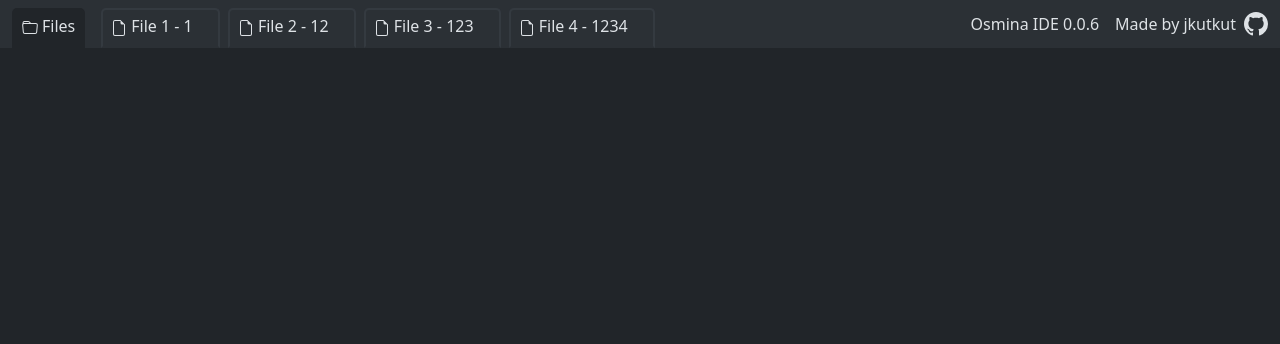
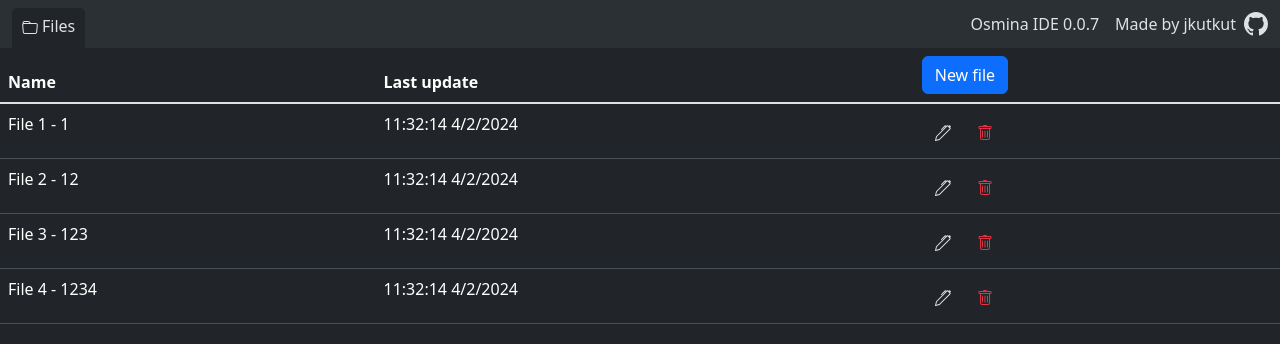
Before and after one commit to Jkutkut/osmia-ide, a React (Vite) app in the folder osmia-ide/: page / in a window 1280 px wide. Shown: the top 344 px of the page. Built offline with nearby package versions, Linux system fonts and the light colour scheme.

Commit message:
wip: logic to handle files

```diff
--- a/osmia-ide/package.json
+++ b/osmia-ide/package.json
@@ -5,7 +5,7 @@
     "type": "git",
     "url": "https://github.com/jkutkut/osmia-ide.git"
   },
-  "version": "0.0.6",
+  "version": "0.0.7",
   "type": "module",
   "scripts": {
     "dev": "vite --port $PORT",
--- a/osmia-ide/src/App.tsx
+++ b/osmia-ide/src/App.tsx
@@ -2,25 +2,142 @@ import './i18n/i18n.ts'
 import {useState} from 'react';
 
 import Navbar from './components/navbar/Navbar.tsx';
+import PencilLogo from './assets/PencilLogo.tsx';
+import TrashLogo from './assets/TrashLogo.tsx';
+
+function createFile(n: number) {
+  const text_with_n_chars = Array.from({ length: n }, (_, index) => index + 1).join('');
+  const d = new Date();
+  const date = `${d.getHours()}:${d.getMinutes()}:${d.getSeconds()} ${d.getDate()}/${d.getMonth()}/${d.getFullYear()}`;
+  return {
+    id: `file-${n}`,
+    name: `File ${n} - ${text_with_n_chars}`,
+    last_update: d,
+    last_udate_str: date
+  } as File;
+}
 
 function fileGenerator(nbr: number) {
-  return Array.from({ length: nbr }, (_, index) => index + 1)
-    .map(n => {
-      const text_with_n_chars = Array.from({ length: n }, (_, index) => index + 1).join('');
-      return {id: `file-${n}`, name: `File ${n} - ${text_with_n_chars}`}
-    });
+  return Array.from({ length: nbr }, (_, index) => index + 1).map(createFile);
+}
+
+type File = {
+  id: string
+  name: string
+  last_update: Date
+  last_udate_str: string
 }
 
 function App() {
-  const [ openFiles ] = useState(fileGenerator(4));
-  const [activeTab, setActiveTab] = useState(-1);
+  const [ files, setFiles ] = useState<File[]>(fileGenerator(4));
+  const [ tabIndex, setTabIndex ] = useState(-1);
+  const [ editorFiles, setEditorFiles ] = useState<File[]>([]);
+
+  const closeFile = (fileId: string) => {
+    const openFiles = editorFiles.filter(file => file.id !== fileId);
+    const openFileIdx = editorFiles.findIndex(file => file.id === fileId);
+    const newIdx = (openFileIdx <= tabIndex) ? Math.max(-1, tabIndex - 1) : tabIndex;
+    setTabIndex(newIdx);
+    setEditorFiles(openFiles);
+  };
+
+  const removeFile = (fileId: string) => {
+    closeFile(fileId);
+    const newFiles = files.filter(file => file.id !== fileId);
+    setFiles(newFiles);
+  };
+
+  const editFile = (fileId: string) => {
+    let wantedFile = files.find(file => file.id === fileId);
+    if (!wantedFile) {
+      return;
+    }
+    let fileIdx = editorFiles.findIndex(file => file.id === fileId);
+    if (fileIdx === -1) {
+      setTabIndex(editorFiles.length);
+      setEditorFiles([...editorFiles, wantedFile]);
+    }
+    else {
+      setTabIndex(fileIdx);
+    }
+  };
+
+  const addFile = () => {
+    const newFile = createFile(files.length + 1);
+    setFiles([...files, newFile]);
+    setTabIndex(editorFiles.length);
+    setEditorFiles([...editorFiles, newFile]);
+  };
+
+  const setActiveTab = (tab: number) => {
+    if (tab < -1 || tab >= editorFiles.length) {
+      return;
+    }
+    setTabIndex(tab);
+  };
+
   return <>
     <Navbar
-      activeTab={activeTab}
-      setActiveTab={setActiveTab}
-      files={openFiles}
+      closeFile={closeFile}
+      tabIndex={tabIndex}
+      editorFiles={editorFiles}
+      focusTab={setActiveTab}
     />
-  </>
+    {tabIndex === -1 &&
+      <table className="table">
+        <thead>
+          <tr>
+            <th scope="col">
+              Name
+              {/* TODO i18n */}
+            </th>
+            <th scope="col">
+              Last update
+              {/* TODO i18n */}
+            </th>
+            <th scope="col">
+              {/*Actions*/}
+              {/* TODO i18n */}
+              <button
+                className="btn btn-primary"
+                onClick={addFile}
+              >
+                New file
+              </button>
+            </th>
+          </tr>
+        </thead>
+        <tbody className="table-group-divider">
+          {files.map((file, idx) => (
+            <tr key={idx}>
+              <td>{file.name}</td>
+              <td>{file.last_udate_str}</td>
+              <td>
+                <button
+                  className="btn"
+                  onClick={() => editFile(file.id)}
+                >
+                  <PencilLogo />
+                </button>
+                <button
+                  className="btn"
+                  onClick={() => removeFile(file.id)}
+                >
+                  <TrashLogo classes="text-danger" />
+                </button>
+              </td>
+            </tr>
+          ))}
+        </tbody>
+      </table>
+    }
+    {tabIndex !== -1 &&
+      <div>
+        {editorFiles[tabIndex].name}
+      </div>
+    }
+  </>;
 }
 
-export default App
+export default App;
+export type { File };
--- /dev/null
+++ b/osmia-ide/src/assets/PencilLogo.tsx
@@ -0,0 +1,9 @@
+const PencilLogo = () => {
+  return (
+    <svg xmlns="http://www.w3.org/2000/svg" width="16" height="16" fill="currentColor" className="bi bi-pen" viewBox="0 0 16 16">
+      <path d="m13.498.795.149-.149a1.207 1.207 0 1 1 1.707 1.708l-.149.148a1.5 1.5 0 0 1-.059 2.059L4.854 14.854a.5.5 0 0 1-.233.131l-4 1a.5.5 0 0 1-.606-.606l1-4a.5.5 0 0 1 .131-.232l9.642-9.642a.5.5 0 0 0-.642.056L6.854 4.854a.5.5 0 1 1-.708-.708L9.44.854A1.5 1.5 0 0 1 11.5.796a1.5 1.5 0 0 1 1.998-.001m-.644.766a.5.5 0 0 0-.707 0L1.95 11.756l-.764 3.057 3.057-.764L14.44 3.854a.5.5 0 0 0 0-.708z"/>
+    </svg>
+  );
+};
+
+export default PencilLogo;
--- /dev/null
+++ b/osmia-ide/src/assets/TrashLogo.tsx
@@ -0,0 +1,15 @@
+interface Props {
+  classes?: string
+}
+
+const TrashLogo = ({ classes }: Props) => {
+  classes = "bi bi-trash " + classes;
+  return (
+    <svg xmlns="http://www.w3.org/2000/svg" width="16" height="16" fill="currentColor" className={classes} viewBox="0 0 16 16">
+      <path d="M5.5 5.5A.5.5 0 0 1 6 6v6a.5.5 0 0 1-1 0V6a.5.5 0 0 1 .5-.5m2.5 0a.5.5 0 0 1 .5.5v6a.5.5 0 0 1-1 0V6a.5.5 0 0 1 .5-.5m3 .5a.5.5 0 0 0-1 0v6a.5.5 0 0 0 1 0z"/>
+      <path d="M14.5 3a1 1 0 0 1-1 1H13v9a2 2 0 0 1-2 2H5a2 2 0 0 1-2-2V4h-.5a1 1 0 0 1-1-1V2a1 1 0 0 1 1-1H6a1 1 0 0 1 1-1h2a1 1 0 0 1 1 1h3.5a1 1 0 0 1 1 1zM4.118 4 4 4.059V13a1 1 0 0 0 1 1h6a1 1 0 0 0 1-1V4.059L11.882 4zM2.5 3h11V2h-11z"/>
+    </svg>
+  );
+};
+
+export default TrashLogo;
--- a/osmia-ide/src/components/navbar/Navbar.tsx
+++ b/osmia-ide/src/components/navbar/Navbar.tsx
@@ -5,17 +5,16 @@ import NavbarFile from "./NavbarFile";
 import NavbarItem from "./NavbarItem";
 import NavbarProjectInfo from './NavbarProjectInfo';
 import './Navbar.scss';
+import {File} from '../../App';
 
 interface Props {
-  activeTab: number,
-  setActiveTab: (tab: number) => void,
-  files: {
-    id: string,
-    name: string
-  }[]
+  tabIndex: number,
+  editorFiles: File[],
+  closeFile: (fileId: string) => void,
+  focusTab: (tab: number) => void,
 };
 
-const Navbar = ({activeTab, setActiveTab, files}: Props) => {
+const Navbar = ({tabIndex, editorFiles, focusTab, closeFile}: Props) => {
   const MAIN_TAB = -1;
   const { t } = useTranslation();
   return (
@@ -23,8 +22,8 @@ const Navbar = ({activeTab, setActiveTab, files}: Props) => {
       <div className="container-fluid flex-nowrap gap-3">
         <div className="flex-grow-0 flex-shrink-0 flex-basis-auto align-items-end">
           <NavbarItem
-            active={activeTab === MAIN_TAB}
-            onClick={() => setActiveTab(MAIN_TAB)}
+            active={tabIndex === MAIN_TAB}
+            onClick={() => focusTab(MAIN_TAB)}
           >
             <div>
               <FolderLogo />
@@ -35,13 +34,16 @@ const Navbar = ({activeTab, setActiveTab, files}: Props) => {
           </NavbarItem>
         </div>
         <div className="w-100 gap-2 d-flex flex-grow-1 overflow-x-auto flex-row">
-          {files.map((file, idx) => (
+          {editorFiles.map((file, idx) => (
             <NavbarItem
               key={idx}
-              active={activeTab === idx}
-              onClick={() => setActiveTab(idx)}
+              active={tabIndex === idx}
+              onClick={() => focusTab(idx)}
             >
-              <NavbarFile file={file}/>
+              <NavbarFile
+                file={file}
+                onClose={() => closeFile(file.id)}
+              />
             </NavbarItem>
           ))}
         </div>
--- a/osmia-ide/src/components/navbar/NavbarFile.tsx
+++ b/osmia-ide/src/components/navbar/NavbarFile.tsx
@@ -1,22 +1,18 @@
+import {File} from "../../App";
 import FileLogo from "../../assets/FileLogo";
 
 interface Props {
-  file: {
-    id: string
-    name: string
-  }
+  file: File,
+  onClose: () => void
 }
 
-const NavbarFile = ({file}: Props) => {
-  const closeTab = () => {
-    alert('close tab'); // TODO handle
-  };
+const NavbarFile = ({file, onClose}: Props) => {
   return <>
       <div>
         <FileLogo />
       </div>
       <span>{file.name}</span>
-      <span className="close-tab ps-1" onClick={closeTab}>
+      <span className="close-tab ps-1" onClick={onClose}>
         &times;
       </span>
   </>
--- a/osmia-ide/src/components/navbar/NavbarItem.tsx
+++ b/osmia-ide/src/components/navbar/NavbarItem.tsx
@@ -7,9 +7,16 @@ interface Props {
 };
 
 const NavbarItem = ({active, onClick, children}: Props) => {
+  const clickIfChildNotClicked = (e: React.MouseEvent) => {
+    const target = e.target as HTMLElement;
+    if (target.classList.contains('close-tab')) {
+      return;
+    }
+    onClick();
+  };
   return (
     <div
-      onClick={onClick}
+      onClick={clickIfChildNotClicked}
       className={
         "nav-item nav-file-item d-flex gap-1 text-nowrap p-2 pt-1 mt-2" +
         (active ? ' active' : '')
--- a/osmia-ide/src/main.tsx
+++ b/osmia-ide/src/main.tsx
@@ -5,7 +5,5 @@ import 'bootstrap/dist/css/bootstrap.min.css'
 import './sass/main.scss'
 
 ReactDOM.createRoot(document.getElementById('root')!).render(
-  <React.StrictMode>
-    <App />
-  </React.StrictMode>,
+  <App />
 )
```
